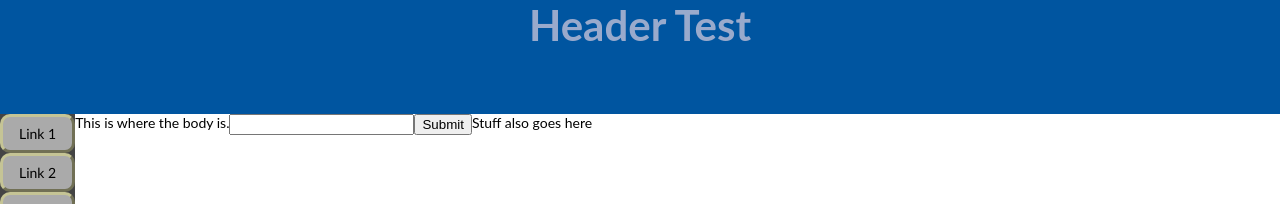
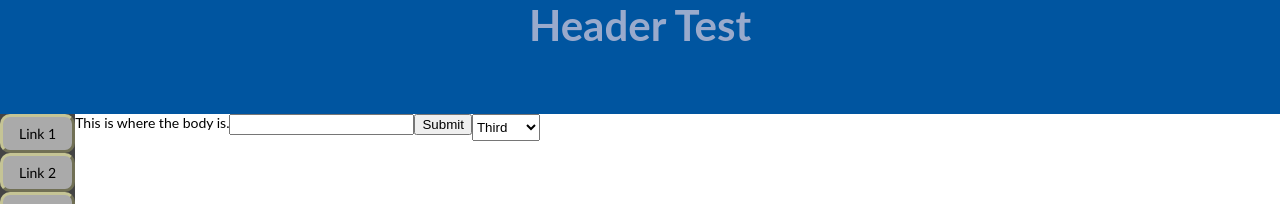
Before and after one commit to Tommy-Wilkinson/react-prototype, a React (Create React App) app: page / in a window 1280 px wide. Shown: the top 204 px of the page. Built offline with nearby package versions, Linux system fonts and the light colour scheme.

Commit message:
3 files modified, 1 added

```diff
--- a/src/Website.js
+++ b/src/Website.js
@@ -3,7 +3,7 @@ import ReactDOM from "react-dom";
 import Banner from "./webElems/Header.js";
 import Body from "./webElems/Body.js";
 import VertMenu from "./webElems/Menu.js";
-import Input from "./webElems/Input.js";
+
 import "./webElems/webstyle.css";
 
 export default function Website(){
--- a/src/webElems/Body.js
+++ b/src/webElems/Body.js
@@ -1,14 +1,15 @@
 import React from "react";
 import ReactDOM from "react-dom";
 import Input from "./Input.js";
+import Selector from "./Selector.js";
 
 export default class Body extends React.Component{
   render(){
     return(
       <>
         <p> This is where the body is.</p>
-        <p> <Input /> </p>
-        <p> Stuff also goes here</p>
+        <Input />
+        <Selector />
 
     </>
     );
--- /dev/null
+++ b/src/webElems/Selector.js
@@ -0,0 +1,17 @@
+import React from "react";
+
+export default class Selector extends React.Component{
+
+  render(){
+    return(
+      <>
+        <select>
+          <option value="first">First</option>
+          <option value="second">Second</option>
+          <option selected value="third">Third</option>
+          <option value="fourth">Fourth</option>
+        </select>
+      </>
+    );
+  }
+}
--- a/src/webElems/webstyle.css
+++ b/src/webElems/webstyle.css
@@ -154,3 +154,9 @@ li a {
   display: flex;
   flex-direction: column;
 }
+
+Select{
+  display: flex;
+  height: 2em;
+  justify-contents: space-around;
+}
```
